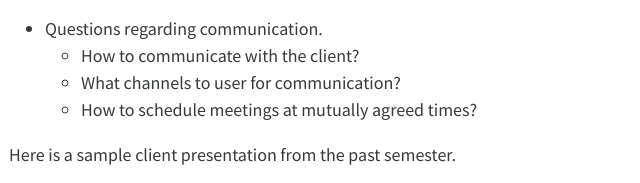
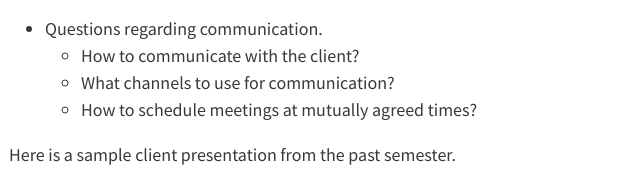
Before and after one commit to ashish4145/_book, a plain HTML site: page milestones.html in a window 1280 px wide. Shown: the part 2351-2534 px from the top of the page, 295-935 px from the left. Drawn offline with Linux system fonts and the light colour scheme.

Commit message:
Update milestones.html
User changed to use in channel

```diff
--- a/milestones.html
+++ b/milestones.html
@@ -274,7 +274,7 @@ ul.task-list li input[type="checkbox"] {
 <li>Questions regarding communication.
 <ul>
 <li>How to communicate with the client?</li>
-<li>What channels to user for communication?</li>
+<li>What channels to use for communication?</li>
 <li>How to schedule meetings at mutually agreed times?</li>
 </ul></li>
 </ul>
```
